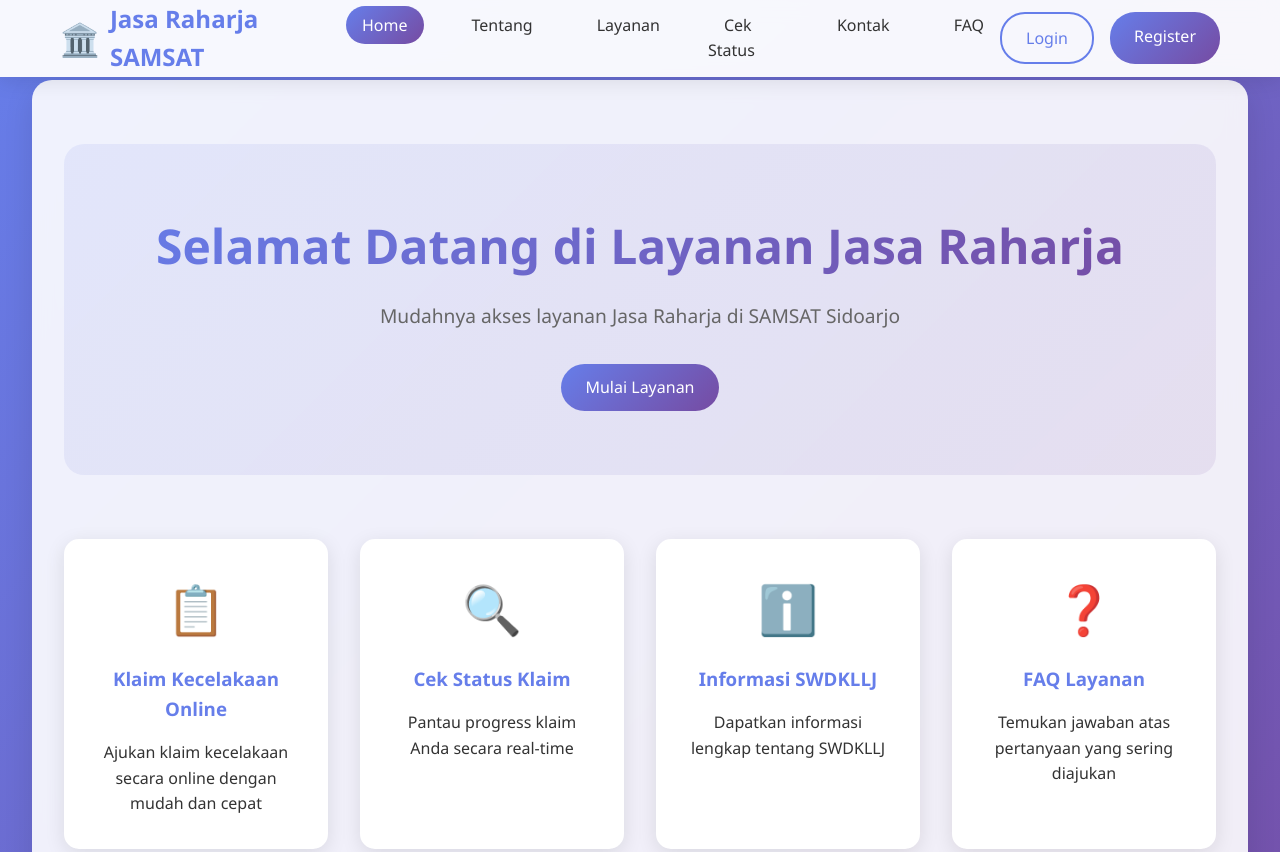
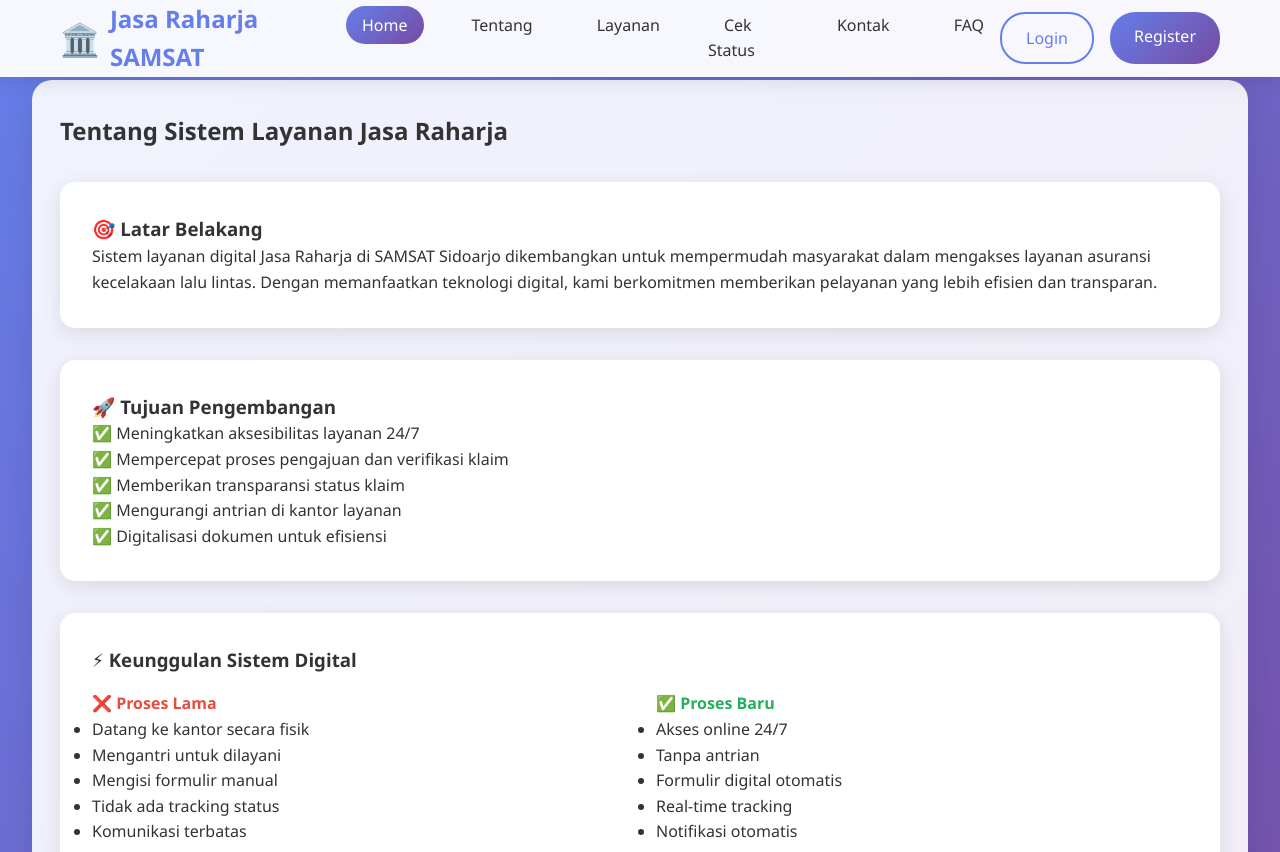
Before and after one commit to julinotmonth/jasa-raharja, a plain HTML site: page index.html in a window 1280 px wide. Shown: the top 852 px of the page. Drawn offline with Linux system fonts and the light colour scheme.

Commit message:
Add files via upload

```diff
--- a/index.html
+++ b/index.html
@@ -403,7 +403,7 @@
 
     <main>
         <!-- Halaman Home -->
-        <div id="home" class="page active">
+        <div id="home" class="page">
             <div class="hero">
                 <h1>Selamat Datang di Layanan Jasa Raharja</h1>
                 <p>Mudahnya akses layanan Jasa Raharja di SAMSAT Sidoarjo</p>
@@ -435,7 +435,7 @@
         </div>
 
         <!-- Halaman Tentang -->
-        <div id="tentang" class="page">
+        <div id="tentang" class="page active">
             <div class="container">
                 <h2>Tentang Sistem Layanan Jasa Raharja</h2>
 
```
